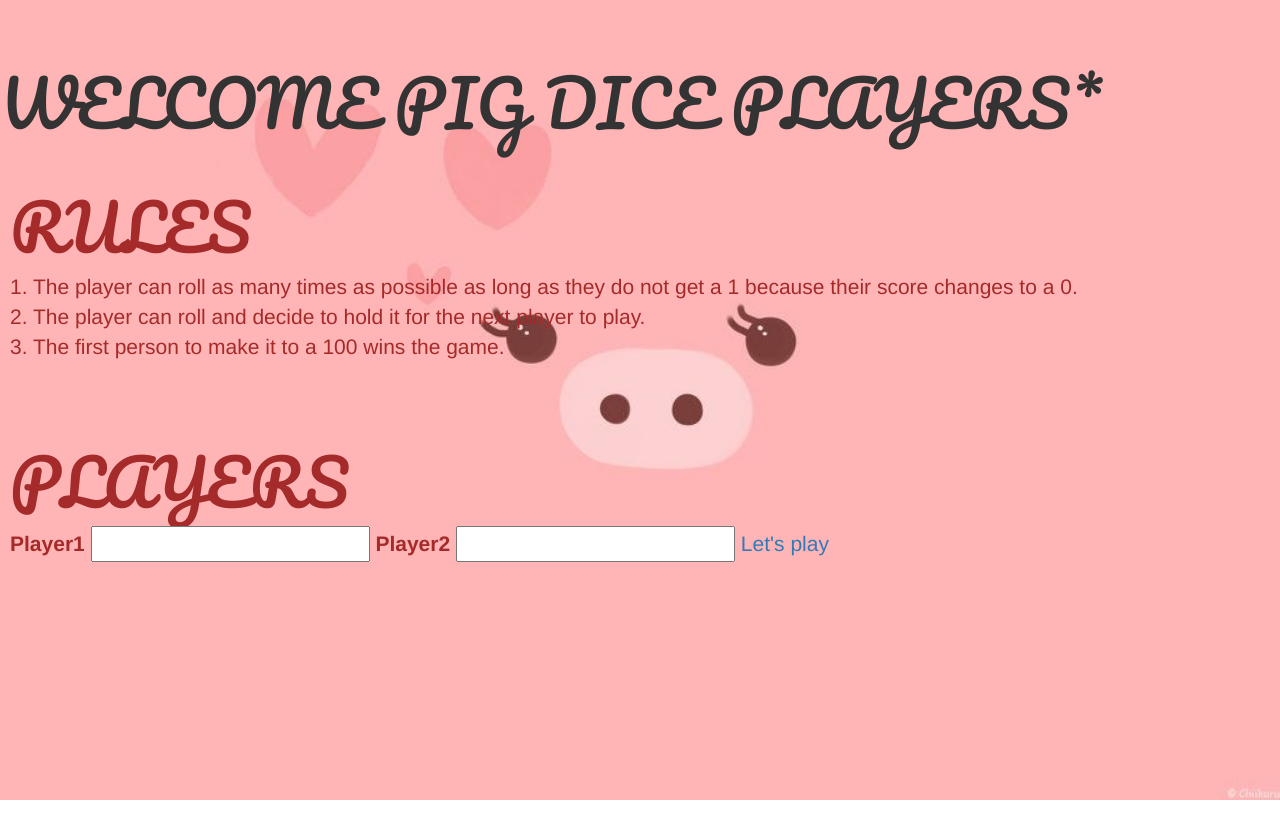
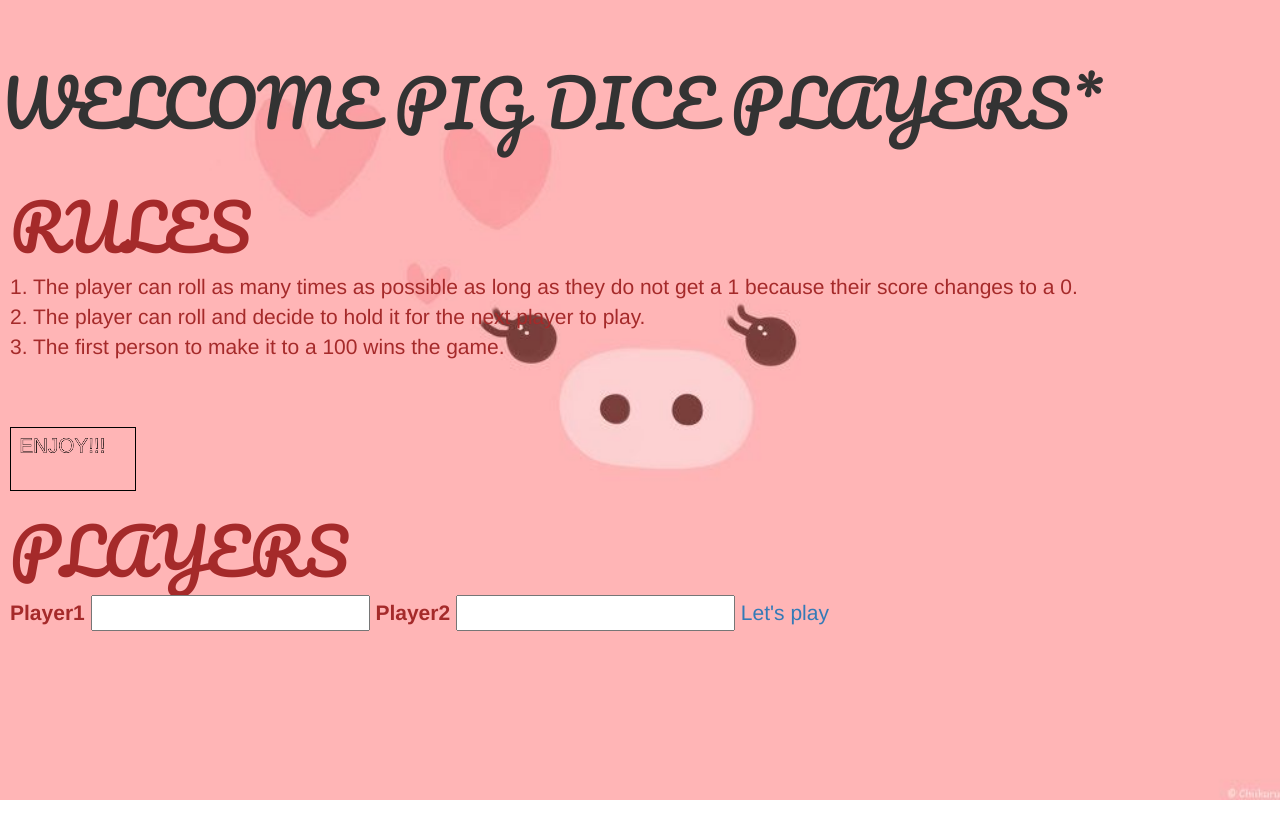
Before and after one commit to CharityKithaka/Piggy, a plain HTML site: page index.html in a window 1280 px wide. Drawn offline with Linux system fonts and the light colour scheme.

Commit message:
Addition of the canvas tags in the html Modification of the style of the tag Modification of the content ion the javaScript

```diff
--- a/css/styles.css
+++ b/css/styles.css
@@ -6,10 +6,18 @@
     -o-background-size: cover;
     height: 100vh;
 }
-h1{
+
+h1 {
     font-family: pacifico;
 }
-.col-md-12{
+
+.col-md-12 {
     padding: 25px;
     color: brown;
 }
+
+#myCanvas {
+    width:10%;
+     border:1px solid #000000;
+    height: 50%;
+}
--- a/index.html
+++ b/index.html
@@ -25,6 +25,8 @@
                     <br>3. The first person to make it to a 100 wins the game.</p>
             </div>
             <div class="col-md-12">
+
+                <canvas id="myCanvas"> </canvas>
                 <h1>PLAYERS</h1>
                 <p>
                     <label for="firstPlayer">Player1</label>
--- a/js/scripts.js
+++ b/js/scripts.js
@@ -1,6 +1,13 @@
 function startPlaying() {
     window.location.href = "page2.html";
 }
+
+
+var c = document.getElementById("myCanvas");
+var cont = c.getContext("2d");
+cont.font = "50px Arial";
+cont.strokeText("ENJOY!!!", 20, 60);
+
 
 // business logic
 
```
